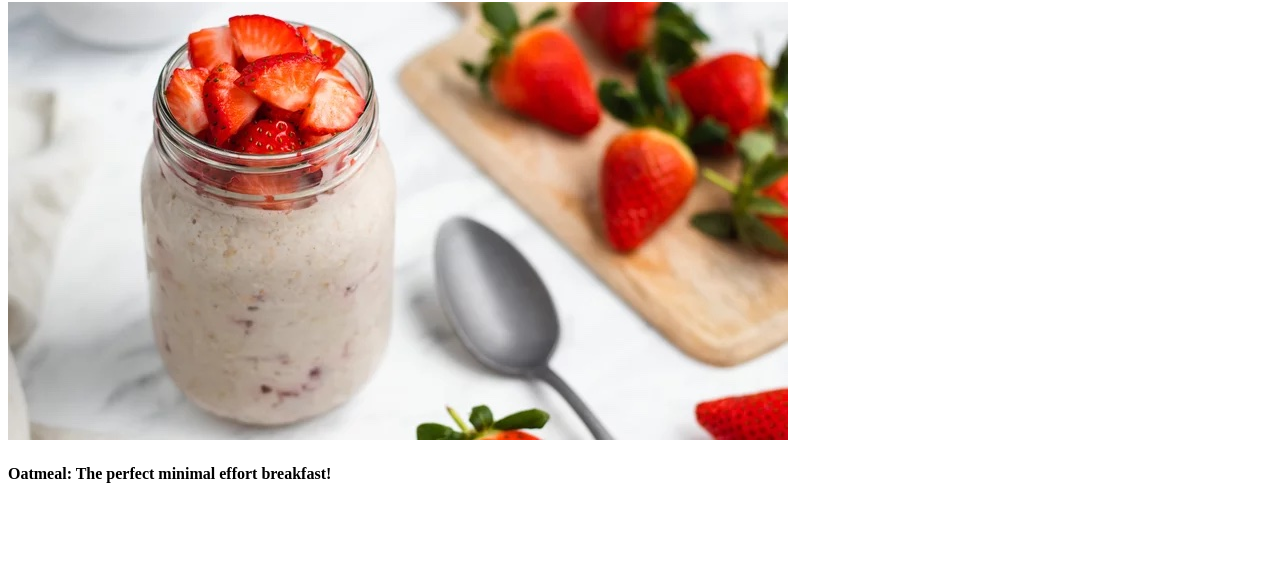
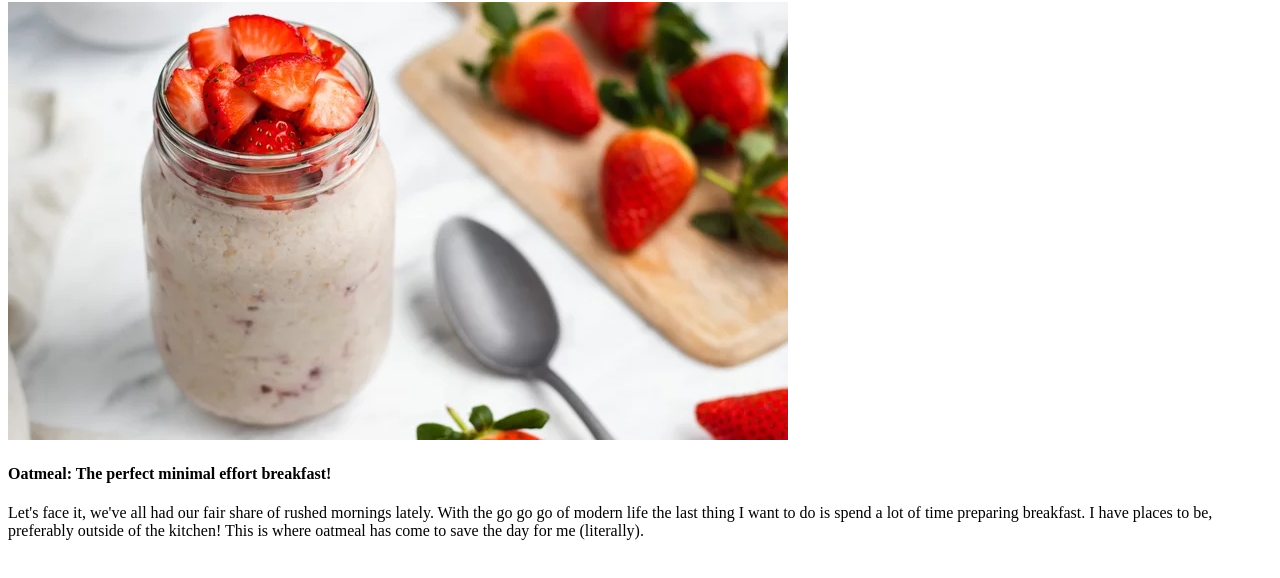
Before and after one commit to ItsFelixRodriguez/odin-recipes, a plain HTML site: page recipes/oatmeal.html in a window 1280 px wide. Shown: the part 78-656 px from the top of the page. Drawn offline with Linux system fonts and the light colour scheme.

Commit message:
I am trying to solve this but who knows

```diff
--- a/recipes/oatmeal.html
+++ b/recipes/oatmeal.html
@@ -11,5 +11,8 @@
     <img src="Oatmeal.jpg"
     alt="Oatmeal">
     <h4>Oatmeal: The perfect minimal effort breakfast!</h4>
+    <p>
+        Let's face it, we've all had our fair share of rushed mornings lately. With the go go go of modern life the last thing I want to do is spend a lot of time preparing breakfast. I have places to be, preferably outside of the kitchen! This is where oatmeal has come to save the day for me (literally).
+    </p>
 </body>
 </html>
```
